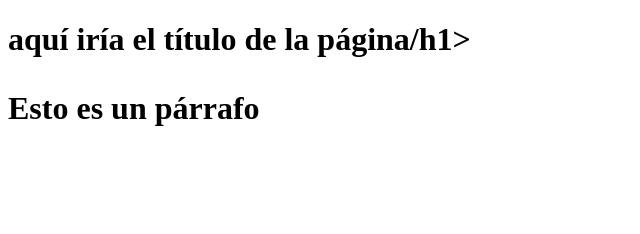
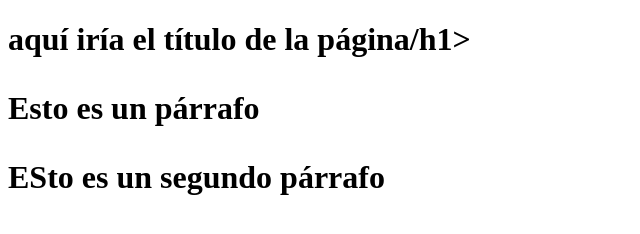
Before and after one commit to dogarver-pyc/Proyecto-web2-curso-pildorasinformaticas, a plain HTML site: page index.html in a window 1280 px wide. Shown: the whole page, without its empty margins (0-640 px from the left). Drawn offline with Linux system fonts and the light colour scheme.

Commit message:
Segundo parrafo

```diff
--- a/index.html
+++ b/index.html
@@ -8,5 +8,6 @@
 <body>
     <h1>aquí iría el título de la página/h1>
     <p> Esto es un párrafo</p>
+    <p> ESto es un segundo párrafo</p>
 </body>
 </html>
```
